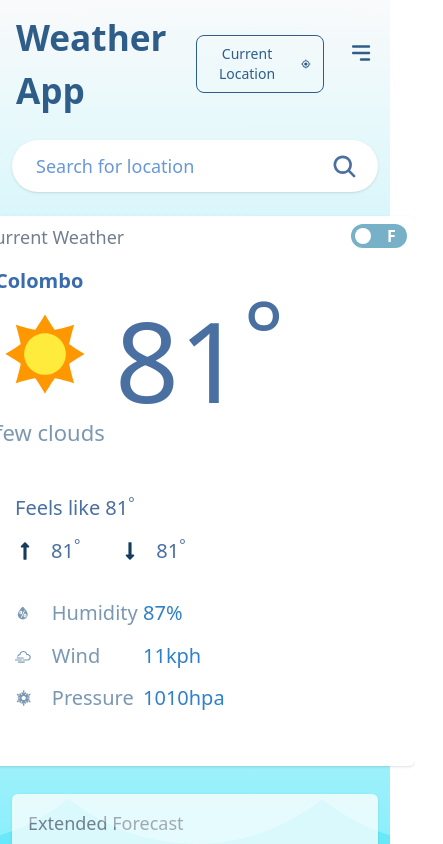
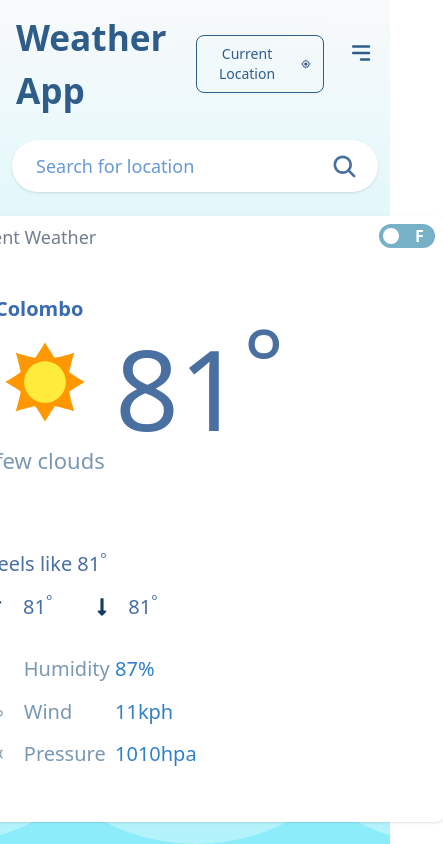
Before and after one commit to KasunUmesh/React-Weather-app, a React (Vite) app: page / in a window 390 px wide. Shown: the top 844 px of the page, 443 px wide, since content can reach past the window. Built offline with nearby package versions, Linux system fonts and the light colour scheme.

Commit message:
forecast responsive

```diff
--- a/src/components/CurrentWeather/CurrentWeather.jsx
+++ b/src/components/CurrentWeather/CurrentWeather.jsx
@@ -5,7 +5,7 @@ import { TiWeatherSnow } from "react-icons/ti";
 
 function CurrentWeather() {
   return (
-    <div className="bg-[#FFFFFF] shadow rounded-md p-2 flex flex-col w-[960px] m-3 z-50 ">
+    <div className="bg-[#FFFFFF] shadow rounded-md p-2 flex flex-col w-[960px] m-3 z-50">
         <div className="flex justify-between">
             <p className="font-medium text-[1.125rem] text-[#727E8E]">Current Weather</p>
             <div>
@@ -13,7 +13,7 @@ function CurrentWeather() {
             </div>
         </div>
         <div className="flex flex-wrap">
-            <div className="flex flex-col m-3 w-[25rem]">
+            <div className="flex flex-col m-10 w-[25rem]">
                 <p className="font-semibold text-[1.25rem] text-[#396bae] mb-2">Colombo</p>
                 <div className="flex">
                     <img src="src/assets/weather/sunny.svg" alt="" className="w-[100px] h-[100px]"/>
--- a/src/components/Forecast/forecastitem.jsx
+++ b/src/components/Forecast/forecastitem.jsx
@@ -1,7 +1,7 @@
 
 function Forecastitem() {
   return (
-    <div className="flex flex-col items-center mt-4 z-50 mr-6">
+    <div className="flex flex-col items-center mt-4 mr-6 z-50 ">
         <p className="font-semibold text-[1.125rem] text-[#4581c5]">Wed</p>
         <img src="src/assets/weather/sunny.svg" alt="" className="w-[4rem] h-[4rem] m-[0.7rem]"/>
         <p className="font-semibold text-[1.125rem] text-[#4a6fa1]">Clear</p>
--- a/src/pages/Home.jsx
+++ b/src/pages/Home.jsx
@@ -7,8 +7,8 @@ import Search from "../components/Search/Search"
 function Home() {
 
   return (
-    <div className="flex relative justify-center h-screen bg-gradient-to-b from-gray-50 to-cyan-300 flex-wrap ">
-        <img src="src/assets/bg.svg" alt="backgroundImage" className="absolute object-cover h-screen mix-blend-overlay opacity-80"/>
+    <div className="flex relative justify-center  bg-gradient-to-b from-gray-50 to-cyan-300 flex-wrap h-[100%] md:h-screen">
+        <img src="src/assets/bg.svg" alt="backgroundImage" className="absolute h-screen object-cover mix-blend-overlay opacity-80"/>
         <Header/>
         <Search/>
         <CurrentWeather/>
```
